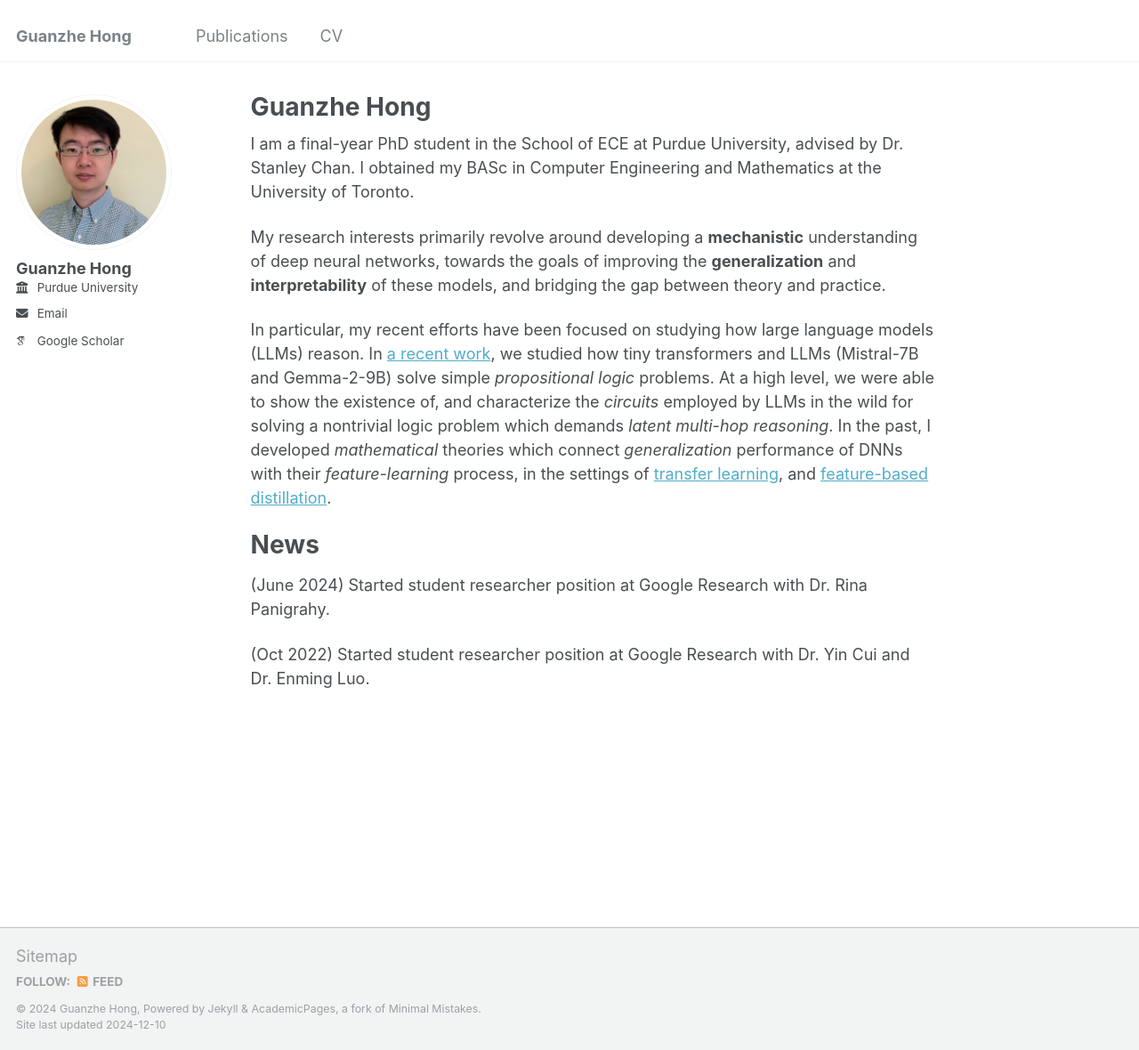
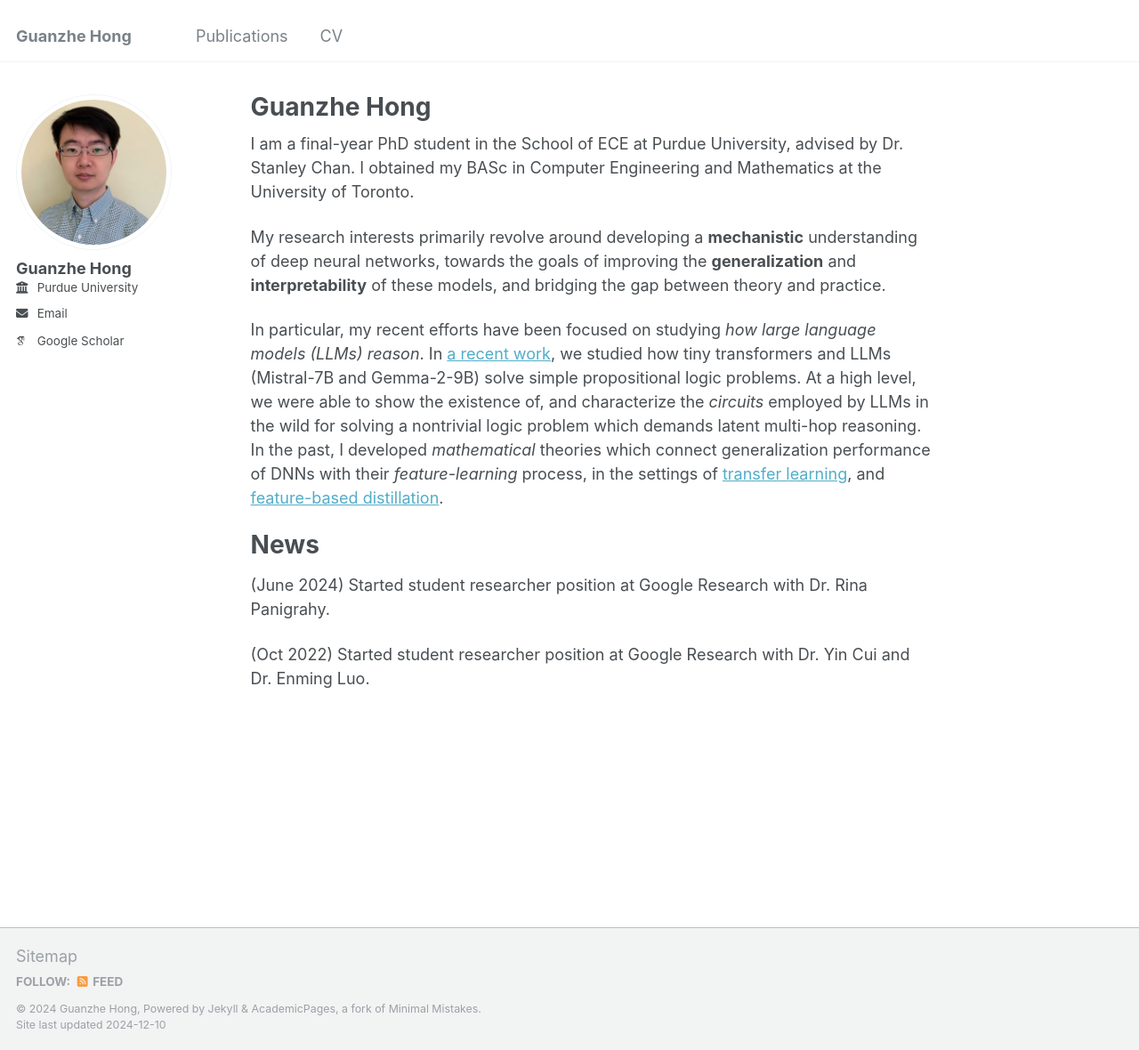
Before and after one commit to guanzhehong/guanzhehong, a Jekyll site: the page built from _pages/about.md, in a window 1280 px wide and 1180 px high. Shown: the whole window at 89% size. Built offline with Jekyll 4.4.1, drawn with Linux system fonts in a browser that asks for light colours; some web fonts are replaced.

```diff
--- a/_pages/about.md
+++ b/_pages/about.md
@@ -11,7 +11,7 @@ I am a final-year PhD student in the School of ECE at Purdue University, advised
 
 My research interests primarily revolve around developing a **mechanistic** understanding of deep neural networks, towards the goals of improving the **generalization** and **interpretability** of these models, and bridging the gap between theory and practice.
 
-In particular, my recent efforts have been focused on studying how large language models (LLMs) reason. In [a recent work](https://arxiv.org/abs/2411.04105), we studied how tiny transformers and LLMs (Mistral-7B and Gemma-2-9B) solve simple _propositional logic_ problems. At a high level, we were able to show the existence of, and characterize the _circuits_ employed by LLMs in the wild for solving a nontrivial logic problem which demands _latent multi-hop reasoning_. In the past, I developed _mathematical_ theories which connect _generalization_ performance of DNNs with their _feature-learning_ process, in the settings of [transfer learning](https://arxiv.org/abs/2410.23129), and [feature-based distillation](https://arxiv.org/abs/2103.07600).
+In particular, my recent efforts have been focused on studying _how large language models (LLMs) reason_. In [a recent work](https://arxiv.org/abs/2411.04105), we studied how tiny transformers and LLMs (Mistral-7B and Gemma-2-9B) solve simple propositional logic problems. At a high level, we were able to show the existence of, and characterize the _circuits_ employed by LLMs in the wild for solving a nontrivial logic problem which demands latent multi-hop reasoning. In the past, I developed _mathematical_ theories which connect generalization performance of DNNs with their _feature-learning_ process, in the settings of [transfer learning](https://arxiv.org/abs/2410.23129), and [feature-based distillation](https://arxiv.org/abs/2103.07600).
 
 News
 ======
```
